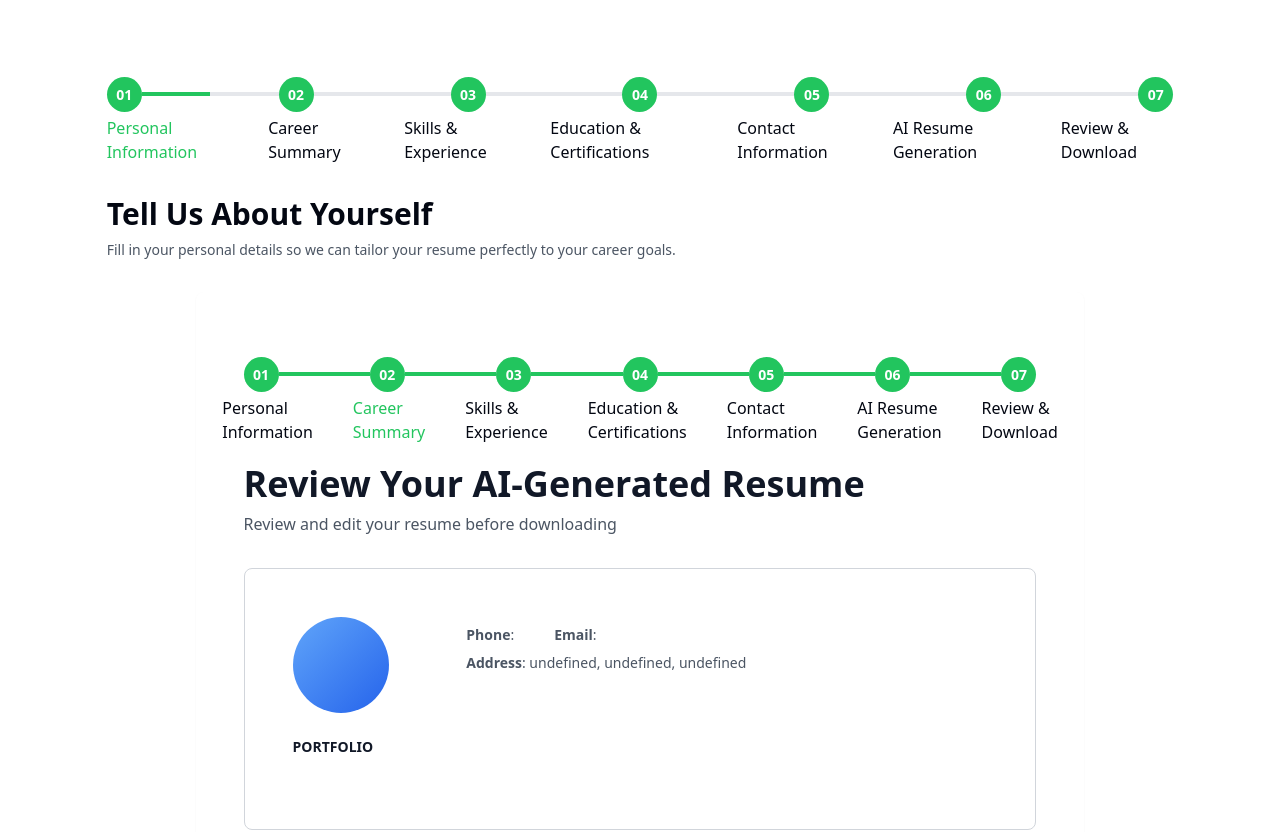
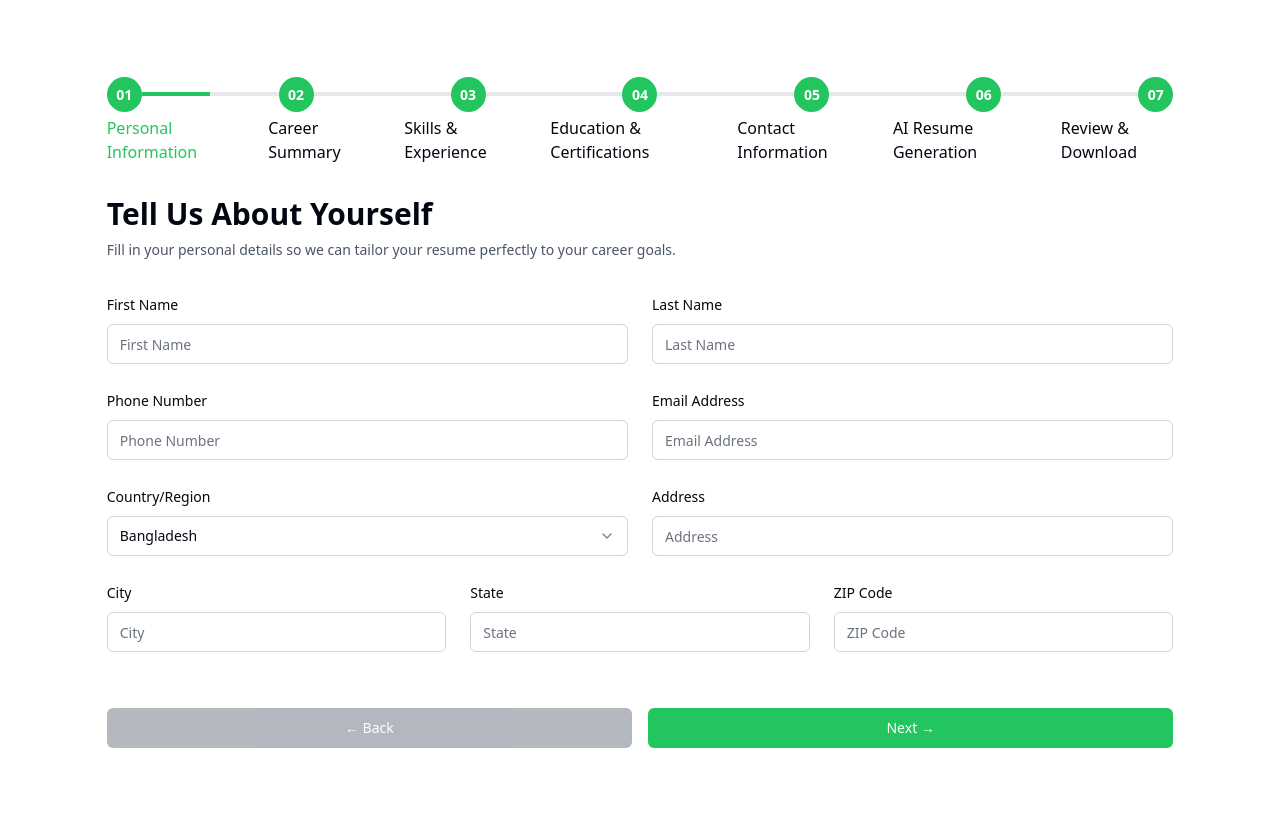
Before and after one commit to Sharif-Miah/job-sekeer-project, a Next.js app: page /personal-information in a window 1280 px wide. Shown: the top 832 px of the page. After the commit the page ends 800 px from the top, so only its background shows below. Built offline with nearby package versions, Linux system fonts and the light colour scheme.

Commit message:
All work done

```diff
--- a/app/ai-resume/_component/ProgressInAI.jsx
+++ b/app/ai-resume/_component/ProgressInAI.jsx
@@ -16,30 +16,35 @@ const ProgressInAI = () => {
         <div className=' flex justify-center items-center bg-green-500  text-white w-[35px] mt-[-3px] h-[35px] p-3 rounded-full text-sm font-bold'>
           <span>03</span>
         </div>
-        <div className='border-t-4 border-green-500 w-40 mt-[12px]'></div>
+        <div className='border-t-4 border-green-500 w-20 mt-[12px]'></div>
+        <div className='border-t-4 border-gray-200 w-20 mt-[12px]'></div>
         <div className=' flex justify-center items-center bg-green-500  text-white w-[35px] mt-[-3px] h-[35px] p-3 rounded-full text-sm font-bold'>
           <span>04</span>
         </div>
-        <div className='border-t-4 border-green-500 w-40 mt-[12px]'></div>
+        <div className='border-t-4 border-green-500 w-20 mt-[12px]'></div>
+        <div className='border-t-4 border-gray-200 w-20 mt-[12px]'></div>
         <div className=' flex justify-center items-center bg-green-500  text-white w-[35px] mt-[-3px] h-[35px] p-3 rounded-full text-sm font-bold'>
           <span>05</span>
         </div>
-        <div className='border-t-4 border-green-500 w-40 mt-[12px]'></div>
+        <div className='border-t-4 border-green-500 w-20 mt-[12px]'></div>
+        <div className='border-t-4 border-gray-200 w-20 mt-[12px]'></div>
         <div className=' flex justify-center items-center bg-green-500  text-white w-[35px] mt-[-3px] h-[35px] p-3 rounded-full text-sm font-bold'>
           <span>06</span>
         </div>
-        <div className='border-t-4 border-green-500 w-40 mt-[12px]'></div>
+        <div className='border-t-4 border-gray-200 w-20 mt-[12px]'></div>
         <div className=' flex justify-center items-center bg-green-500  text-white w-[35px] mt-[-3px] h-[35px] p-3 rounded-full text-sm font-bold'>
           <span>07</span>
         </div>
       </div>
       <ul className='flex justify-center items-center gap-10  mt-1'>
         <li className='list-none cursor-pointer '>Personal Information</li>
-        <li className='list-none text-green-500'>Career Summary</li>
+        <li className='list-none '>Career Summary</li>
         <li className='list-none cursor-pointer'>Skills & Experience</li>
         <li className='list-none cursor-pointer'>Education & Certifications</li>
         <li className='list-none'>Contact Information</li>
-        <li className='list-none cursor-pointer'>AI Resume Generation</li>
+        <li className='list-none cursor-pointer text-green-500'>
+          AI Resume Generation
+        </li>
         <li className='list-none cursor-pointer'>Review & Download</li>
       </ul>
     </div>
--- a/app/contact-information/_component/ContactPrograsingBar.jsx
+++ b/app/contact-information/_component/ContactPrograsingBar.jsx
@@ -36,11 +36,9 @@ const ContactPrograsingBar = () => {
       <ul className='flex justify-center items-center gap-10  mt-1'>
         <li className='list-none cursor-pointer '>Personal Information</li>
         <li className='list-none '>Career Summary</li>
-        <li className='list-none cursor-pointer text-green-500'>
-          Skills & Experience
-        </li>
+        <li className='list-none cursor-pointer '>Skills & Experience</li>
         <li className='list-none cursor-pointer'>Education & Certifications</li>
-        <li className='list-none'>Contact Information</li>
+        <li className='list-none text-green-500'>Contact Information</li>
         <li className='list-none cursor-pointer'>AI Resume Generation</li>
         <li className='list-none cursor-pointer'>Review & Download</li>
       </ul>
--- a/app/education-certificate/_components/EducationcertificateProgess.jsx
+++ b/app/education-certificate/_components/EducationcertificateProgess.jsx
@@ -34,9 +34,11 @@ const EducationcertificateProgess = () => {
       </div>
       <ul className='flex justify-center items-center gap-10  mt-1'>
         <li className='list-none cursor-pointer '>Personal Information</li>
-        <li className='list-none text-green-500'>Career Summary</li>
+        <li className='list-none '>Career Summary</li>
         <li className='list-none cursor-pointer'>Skills & Experience</li>
-        <li className='list-none cursor-pointer'>Education & Certifications</li>
+        <li className='list-none cursor-pointer text-green-500'>
+          Education & Certifications
+        </li>
         <li className='list-none'>Contact Information</li>
         <li className='list-none cursor-pointer'>AI Resume Generation</li>
         <li className='list-none cursor-pointer'>Review & Download</li>
--- a/app/personal-information/_component/PersonalInformationForm.jsx
+++ b/app/personal-information/_component/PersonalInformationForm.jsx
@@ -1,270 +1,260 @@
 'use client';
 
 import { useState, useEffect } from 'react';
-import Image from 'next/image';
-import Link from 'next/link';
 import { Button } from '@/components/ui/button';
+import { Input } from '@/components/ui/input';
+import { Label } from '@/components/ui/label';
+import { toast } from 'react-toastify';
+import {
+  Select,
+  SelectContent,
+  SelectItem,
+  SelectTrigger,
+  SelectValue,
+} from '@/components/ui/select';
+import { useRouter } from 'next/navigation';
 
-import { Download } from 'lucide-react';
-
-import ReviewProgress from '@/app/review-your-resume/_component/ReviewProgress';
-import { generateResumePDF } from '@/utils/utils';
-
-export default function ReviewResumeForm() {
-  const [resumeData, setResumeData] = useState({
-    personal: null,
-    careear: null,
-    experience: null,
-    educationer: [],
-    certi: [],
-    contactData: null,
+const PersonalInformationForm = () => {
+  const [formData, setFormData] = useState({
+    firstName: '',
+    lastName: '',
+    phoneNumber: '',
+    email: '',
+    country: 'Bangladesh',
+    address: '',
+    city: '',
+    state: '',
+    zipCode: '',
   });
 
-  const [isLoaded, setIsLoaded] = useState(false);
+  const notify = () =>
+    toast.success('Success Fully Personal Information Data Added!');
+  const router = useRouter();
 
+  // Load data from localStorage on mount
   useEffect(() => {
+    const savedData = localStorage.getItem('personalInformation');
+    if (savedData) {
       try {
-      const personalData = localStorage.getItem('personalInformation');
-      const careearData = localStorage.getItem('careerInformation');
-      const workExperience = localStorage.getItem('workExperienceFormData');
-      const educationexpe = localStorage.getItem('education_data');
-      const certificatex = localStorage.getItem('certifications_data');
-      const contact = localStorage.getItem('contactFormData');
-
-      setResumeData({
-        personal: personalData ? JSON.parse(personalData) : null,
-        careear: careearData ? JSON.parse(careearData) : null,
-        experience: workExperience ? JSON.parse(workExperience) : null,
-        educationer: educationexpe ? JSON.parse(educationexpe) : [],
-        certi: certificatex ? JSON.parse(certificatex) : [],
-        contactData: contact ? JSON.parse(contact) : null,
-      });
-      setIsLoaded(true);
+        setFormData(JSON.parse(savedData));
       } catch (error) {
-      console.error('Error loading resume data:', error);
-      setIsLoaded(true);
+        console.error('Error parsing saved data:', error);
+      }
     }
   }, []);
 
-  if (!isLoaded) {
-    return <div className='text-center p-8'>Loading resume data...</div>;
+  // Handle input changes
+  const handleInputChange = (e) => {
+    const { name, value } = e.target;
+    setFormData((prev) => ({
+      ...prev,
+      [name]: value,
+    }));
+  };
+
+  // Handle select change
+  const handleSelectChange = (value) => {
+    setFormData((prev) => ({
+      ...prev,
+      country: value,
+    }));
+  };
+
+  // Handle form submission
+  async function onSubmit(event) {
+    event.preventDefault();
+    try {
+      // Save to localStorage
+      localStorage.setItem('personalInformation', JSON.stringify(formData));
+      console.log('Data saved to localStorage:', formData);
+      notify();
+      router.push('/career-summery');
+    } catch (error) {
+      console.error('Error saving data:', error);
+    }
   }
 
-  const handleDownloadPDF = () => {
-    try {
-      generateResumePDF();
-    } catch (error) {
-      console.error('Error generating PDF:', error);
-      alert('Failed to generate PDF. Please check console for details.');
-    }
-  };
+  const myinfo = JSON.parse(localStorage.getItem('personalInformation'));
+
+  console.log(myinfo);
 
   return (
-    <div className='w-10/12 mx-auto'>
-      <div className='bg-white rounded-lg shadow-sm p-8 md:p-12'>
-        {/* Header */}
-        <ReviewProgress />
-        <div className='mb-8'>
-          <h1 className='text-3xl md:text-4xl font-bold text-gray-900 mb-2'>
-            Review Your AI-Generated Resume
-          </h1>
-          <p className='text-gray-600 text-base'>
-            Review and edit your resume before downloading
-          </p>
+    <form
+      onSubmit={onSubmit}
+      className='space-y-6'>
+      {/* First Name and Last Name */}
+      <div className='grid grid-cols-2 gap-6'>
+        <div className='space-y-2'>
+          <Label
+            htmlFor='firstName'
+            className='text-sm font-medium'>
+            First Name
+          </Label>
+          <Input
+            id='firstName'
+            name='firstName'
+            className='border-gray-300'
+            placeholder='First Name'
+            value={formData.firstName}
+            onChange={handleInputChange}
+          />
         </div>
-
-        {/* Resume Preview Card */}
-        <div className='border border-gray-300 rounded-lg p-8 md:p-12 mb-8 bg-white'>
-          {/* Personal information */}
-          <div className='flex justify-around'>
-            <div className='w-3/12'>
-              <div className='mb-6 flex justify-center md:justify-start'>
-                <div className='w-24 h-24 rounded-full bg-gradient-to-br from-blue-400 to-blue-600 flex items-center justify-center overflow-hidden'>
-                  {resumeData.contactData?.profilePhoto?.data && (
-                    <Image
-                      src={
-                        resumeData.contactData.profilePhoto.data ||
-                        '/placeholder.svg'
-                      }
-                      alt='Profile'
-                      className='w-full h-full object-cover'
-                      width={100}
-                      height={100}
+        <div className='space-y-2'>
+          <Label
+            htmlFor='lastName'
+            className='text-sm font-medium'>
+            Last Name
+          </Label>
+          <Input
+            id='lastName'
+            name='lastName'
+            className='border-gray-300'
+            placeholder='Last Name'
+            value={formData.lastName}
+            onChange={handleInputChange}
           />
-                  )}
-                </div>
-              </div>
-            </div>
-            <div className='w-9/12'>
-              <div>
-                <h2 className='font-bold text-gray-900 mb-1 text-center md:text-left text-5xl'>
-                  {resumeData?.personal?.firstName}{' '}
-                  {resumeData?.personal?.lastName}
-                </h2>
-                <p className='text-gray-600 text-lg text-center md:text-left mb-2'>
-                  {resumeData?.careear?.jobTitle}
-                </p>
-              </div>
-              <div className='flex justify-start gap-10'>
-                <p className='text-gray-600 text-sm text-center md:text-left'>
-                  <span className='font-bold'>Phone</span>:{' '}
-                  {resumeData?.personal?.phoneNumber}
-                </p>
-                <p className='text-gray-600 text-sm text-center md:text-left mb-2'>
-                  <span className='font-bold'>Email</span>:{' '}
-                  {resumeData?.personal?.email}
-                </p>
-              </div>
-              <div className='text-gray-600 text-sm text-center md:text-left mb-8'>
-                <span className='font-bold'>Address</span>:{' '}
-                {`${resumeData?.personal?.address}, ${resumeData?.personal?.city}, ${resumeData?.personal?.country}`}
-              </div>
         </div>
       </div>
 
-          <div className='grid grid-cols-1 md:grid-cols-4 gap-8'>
-            {/* Left Sidebar */}
-            <div className='md:col-span-1'>
-              {/* Portfolio Section */}
-              <div className='mb-6'>
-                <h3 className='text-sm font-bold text-gray-900 mb-3'>
-                  PORTFOLIO
-                </h3>
-                <ul className='space-y-2'>
-                  {resumeData.contactData?.personalWebsite && (
-                    <li>
-                      <Link
-                        href={resumeData.contactData.personalWebsite}
-                        className='text-blue-600 hover:underline text-xs'>
-                        portfolio
-                      </Link>
-                    </li>
-                  )}
-                  {resumeData.contactData?.linkedinProfile && (
-                    <li>
-                      <Link
-                        href={resumeData.contactData.linkedinProfile}
-                        className='text-blue-600 hover:underline text-xs'>
-                        linkedin
-                      </Link>
-                    </li>
-                  )}
-                  {resumeData.contactData?.socialMediaUrl && (
-                    <li>
-                      <a
-                        href={resumeData.contactData.socialMediaUrl}
-                        className='text-blue-600 hover:underline text-xs'>
-                        Social Media
-                      </a>
-                    </li>
-                  )}
-                </ul>
+      {/* Phone Number and Email Address */}
+      <div className='grid grid-cols-2 gap-6'>
+        <div className='space-y-2'>
+          <Label
+            htmlFor='phoneNumber'
+            className='text-sm font-medium'>
+            Phone Number
+          </Label>
+          <Input
+            id='phoneNumber'
+            name='phoneNumber'
+            type='tel'
+            className='border-gray-300'
+            placeholder='Phone Number'
+            value={formData.phoneNumber}
+            onChange={handleInputChange}
+          />
         </div>
-
-              {/* Skills Section */}
-              {resumeData?.experience?.skills &&
-                resumeData.experience.skills.length > 0 && (
-                  <div className='mb-6'>
-                    <h3 className='text-sm font-bold text-gray-900 mb-3'>
-                      SKILLS
-                    </h3>
-                    <ul className='space-y-1 text-xs text-gray-700'>
-                      {resumeData.experience.skills.map((sk) => (
-                        <li key={sk}>{sk}</li>
-                      ))}
-                    </ul>
-                  </div>
-                )}
-            </div>
-
-            {/* Right Content */}
-            <div className='md:col-span-3'>
-              {/* About Me */}
-              {resumeData?.careear?.careerSummary && (
-                <div className='mb-6'>
-                  <h3 className='text-sm font-bold text-gray-900 mb-2'>
-                    ABOUT ME
-                  </h3>
-                  <p className='text-[13px] text-gray-700 leading-relaxed'>
-                    {resumeData.careear.careerSummary}
-                  </p>
-                </div>
-              )}
-
-              {/* Education Qualification */}
-              {resumeData?.educationer && resumeData.educationer.length > 0 && (
-                <div className='mb-6'>
-                  <h3 className='text-sm font-bold text-gray-900 mb-2'>
-                    EDUCATION QUALIFICATION
-                  </h3>
-                  {resumeData.educationer.map((edu) => (
-                    <div
-                      key={edu.id}
-                      className='mb-3 flex gap-2'>
-                      <p className='text-xs font-semibold text-gray-900'>
-                        {edu.degree} -
-                      </p>
-                      <p className='text-xs text-gray-700'>{edu.institution}</p>
-                    </div>
-                  ))}
-                </div>
-              )}
-
-              {/* Work Experience */}
-              {resumeData?.experience?.jobTitle && (
-                <div>
-                  <h3 className='text-sm font-bold text-gray-900 mb-2'>
-                    WORK EXPERIENCE
-                  </h3>
-                  <div className='mb-4'>
-                    <p className='text-xs font-semibold text-gray-900 mb-1'>
-                      {resumeData.experience.jobTitle}
-                    </p>
-                    <p className='text-xs text-gray-700 mb-1'>
-                      {resumeData.experience.companyName} |{' '}
-                      {resumeData.experience.startDate} -{' '}
-                      {resumeData.experience.endDate}
-                    </p>
-                    <p className='text-xs text-gray-700 leading-relaxed'>
-                      {resumeData.experience.jobDescription}
-                    </p>
-                  </div>
-                </div>
-              )}
-            </div>
+        <div className='space-y-2'>
+          <Label
+            htmlFor='email'
+            className='text-sm font-medium'>
+            Email Address
+          </Label>
+          <Input
+            id='email'
+            name='email'
+            type='email'
+            className='border-gray-300'
+            placeholder='Email Address'
+            value={formData.email}
+            onChange={handleInputChange}
+          />
         </div>
       </div>
 
-        {/* Action Buttons */}
+      {/* Country/Region and Address */}
+      <div className='grid grid-cols-2 gap-6'>
+        <div className='space-y-2'>
+          <Label
+            htmlFor='country'
+            className='text-sm font-medium'>
+            Country/Region
+          </Label>
+          <Select
+            value={formData.country}
+            onValueChange={handleSelectChange}>
+            <SelectTrigger className='border-gray-300'>
+              <SelectValue />
+            </SelectTrigger>
+            <SelectContent>
+              <SelectItem value='Bangladesh'>Bangladesh</SelectItem>
+              <SelectItem value='United States'>United States</SelectItem>
+              <SelectItem value='United Kingdom'>United Kingdom</SelectItem>
+              <SelectItem value='Canada'>Canada</SelectItem>
+              <SelectItem value='Australia'>Australia</SelectItem>
+            </SelectContent>
+          </Select>
+        </div>
+        <div className='space-y-2'>
+          <Label
+            htmlFor='address'
+            className='text-sm font-medium'>
+            Address
+          </Label>
+          <Input
+            id='address'
+            name='address'
+            className='border-gray-300'
+            placeholder='Address'
+            value={formData.address}
+            onChange={handleInputChange}
+          />
+        </div>
+      </div>
+
+      {/* City, State, and ZIP Code */}
+      <div className='grid grid-cols-3 gap-6'>
+        <div className='space-y-2'>
+          <Label
+            htmlFor='city'
+            className='text-sm font-medium'>
+            City
+          </Label>
+          <Input
+            id='city'
+            name='city'
+            className='border-gray-300'
+            placeholder='City'
+            value={formData.city}
+            onChange={handleInputChange}
+          />
+        </div>
+        <div className='space-y-2'>
+          <Label
+            htmlFor='state'
+            className='text-sm font-medium'>
+            State
+          </Label>
+          <Input
+            id='state'
+            name='state'
+            className='border-gray-300'
+            placeholder='State'
+            value={formData.state}
+            onChange={handleInputChange}
+          />
+        </div>
+        <div className='space-y-2'>
+          <Label
+            htmlFor='zipCode'
+            className='text-sm font-medium'>
+            ZIP Code
+          </Label>
+          <Input
+            id='zipCode'
+            name='zipCode'
+            className='border-gray-300'
+            placeholder='ZIP Code'
+            value={formData.zipCode}
+            onChange={handleInputChange}
+          />
+        </div>
+      </div>
+
       <div className='flex gap-4 pt-8'>
         <Button
-            variant='outline'
-            className='flex-1 bg-transparent'>
+          disabled
+          className='flex-1 bg-gray-500 hover:bg-gray-600 text-white'>
           ← Back
         </Button>
         <Button
-            onClick={handleDownloadPDF}
-            className='flex-1 bg-blue-600 hover:bg-blue-700 text-white flex items-center justify-center gap-2'>
-            <Download size={18} />
-            Download PDF
-          </Button>
-          <Button className='flex-1 bg-green-600 hover:bg-green-700 text-white'>
-            Submit Resume →
+          type='submit'
+          className='flex-1 bg-green-500 hover:bg-green-600 text-white'>
+          Next →
         </Button>
       </div>
-      </div>
+    </form>
+  );
+};
 
-      {/* Navigation Buttons */}
-      <div className='flex gap-4 mt-8'>
-        <Button
-          variant='outline'
-          className='flex-1 bg-gray-400 hover:bg-gray-500 text-white font-semibold py-3 rounded-lg text-base h-auto border-0'>
-          Back
-        </Button>
-        <Button className='flex-1 bg-green-500 hover:bg-green-600 text-white font-semibold py-3 rounded-lg text-base h-auto'>
-          Next
-        </Button>
-      </div>
-    </div>
-  );
-}
+export default PersonalInformationForm;
--- a/app/review-your-resume/_component/ReviewProgress.jsx
+++ b/app/review-your-resume/_component/ReviewProgress.jsx
@@ -35,12 +35,14 @@ const ReviewProgress = () => {
       </div>
       <ul className='flex justify-center items-center gap-10  mt-1'>
         <li className='list-none cursor-pointer '>Personal Information</li>
-        <li className='list-none text-green-500'>Career Summary</li>
+        <li className='list-none '>Career Summary</li>
         <li className='list-none cursor-pointer'>Skills & Experience</li>
         <li className='list-none cursor-pointer'>Education & Certifications</li>
         <li className='list-none'>Contact Information</li>
         <li className='list-none cursor-pointer'>AI Resume Generation</li>
-        <li className='list-none cursor-pointer'>Review & Download</li>
+        <li className='list-none cursor-pointer text-green-500'>
+          Review & Download
+        </li>
       </ul>
     </div>
   );
```
Also changed, not shown: app/personal-information/page.js (+0 -10 lines), 1 other file (tests, documents, lock files or other folders). Lines whose indentation alone changed are shown as unchanged.
